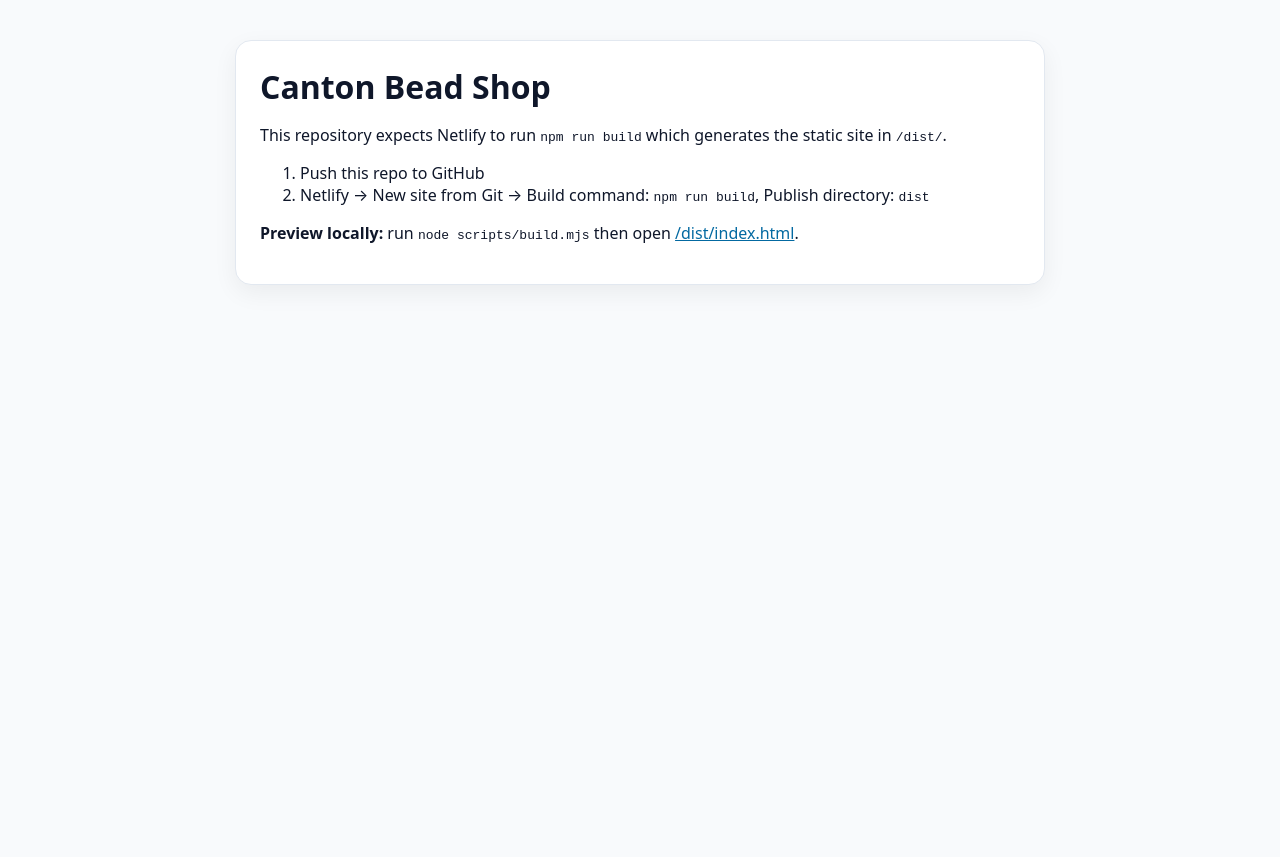
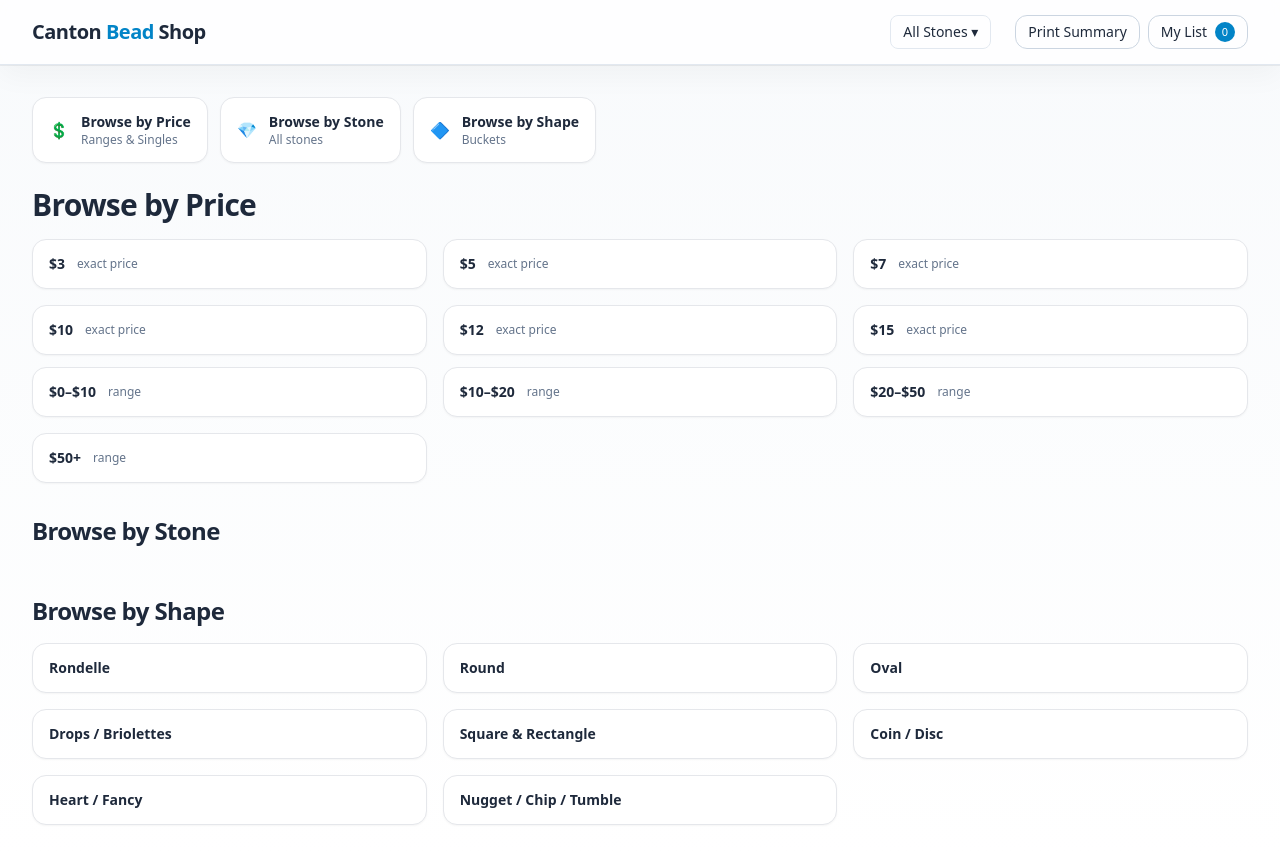
Before and after one commit to kakadgreat/bead-storefront, a website: page index.html in a window 1280 px wide. Before the commit the page ends 800 px from the top, so only its background shows below. Drawn offline with nearby package versions, Linux system fonts and the light colour scheme.

Commit message:
Add files via upload

```diff
--- a/index.html
+++ b/index.html
@@ -1,35 +1,72 @@
-<!doctype html>
+<!DOCTYPE html>
 <html lang="en">
 <head>
   <meta charset="utf-8">
-  <meta name="viewport" content="width=device-width,initial-scale=1">
-  <title>Canton Bead Shop</title>
-  <style>body{font-family:system-ui,-apple-system,Segoe UI,Roboto,Inter,Arial,sans-serif;padding:2rem;color:#0f172a;background:#f8fafc} .box{max-width:760px;margin:0 auto;background:#fff;border:1px solid #e2e8f0;border-radius:16px;padding:24px;box-shadow:0 8px 24px rgba(2,6,23,.06)} a{color:#0369a1}</style>
-  <script>
-    // If this is running locally (or in a repo), this page is just a helper.
-    // On Netlify, the real site is built to /dist/ by "npm run build".
-    // Try redirecting to /dist/ if it exists.
-    (function(){
-      var tryDist = function(){
-        var probe = new Image();
-        probe.onload = function(){ location.href = "./dist/"; };
-        probe.onerror = function(){ /* stay */ };
-        probe.src = "./dist/assets/css/extra.css";
-      };
-      if (document.readyState !== "loading") tryDist();
-      else document.addEventListener("DOMContentLoaded", tryDist);
-    })();
-  </script>
+  <meta name="viewport" content="width=device-width, initial-scale=1">
+  <title>Canton Bead Shop – Browse</title>
+  <link href="https://fonts.googleapis.com/css2?family=Inter:wght@400;500;600;700&display=swap" rel="stylesheet">
+  <script src="https://cdn.tailwindcss.com"></script>
+  <link rel="stylesheet" href="/assets/css/extra.css">
 </head>
-<body>
-  <div class="box">
-    <h1 style="margin:0 0 8px 0;">Canton Bead Shop</h1>
-    <p>This repository expects Netlify to run <code>npm run build</code> which generates the static site in <code>/dist/</code>.</p>
-    <ol>
-      <li>Push this repo to GitHub</li>
-      <li>Netlify &rarr; New site from Git &rarr; Build command: <code>npm run build</code>, Publish directory: <code>dist</code></li>
-    </ol>
-    <p><strong>Preview locally:</strong> run <code>node scripts/build.mjs</code> then open <a href="./dist/">/dist/index.html</a>.</p>
+<body class="bg-white text-slate-800">
+<header class="sticky top-0 z-40 bg-white/80 backdrop-blur border-b border-slate-200">
+  <div class="mx-auto max-w-7xl px-4 sm:px-6 lg:px-8 h-16 flex items-center justify-between">
+    <a href="/" class="text-xl font-bold tracking-tight">Canton <span class="text-sky-600">Bead</span> Shop</a>
+    <nav class="hidden md:flex flex-1 items-center mx-6 chip-row gap-3">
+      <div class="relative group ml-auto">
+        <button class="px-3 py-1.5 rounded-lg border border-slate-200 hover:bg-slate-50 whitespace-nowrap text-sm">All Stones ▾</button>
+        <div class="mega hidden group-hover:block"><div class="mega-inner">
+          <!-- Stone links injected here -->
+        </div></div>
+      </div>
+    </nav>
+    <div class="flex items-center gap-2">
+      <button id="printSummaryHeader" class="hidden sm:inline-flex rounded-xl border border-slate-300 px-3 py-1.5 text-sm hover:bg-slate-50">Print Summary</button>
+      <button id="openList" class="relative inline-flex items-center rounded-xl border border-slate-300 px-3 py-1.5 text-sm font-medium hover:bg-slate-50">
+        My List <span id="listCount" class="ml-2 inline-flex items-center justify-center w-5 h-5 rounded-full bg-sky-600 text-white text-[11px]">0</span>
+      </button>
+    </div>
   </div>
+</header>
+<main>
+<section class="mx-auto max-w-7xl px-4 sm:px-6 lg:px-8 py-8">
+  <div class="flex gap-3 mb-6">
+    <a href="#price" class="stone-pill"><span>💲</span><div><div class="text-sm font-semibold">Browse by Price</div><div class="text-xs text-slate-500">Ranges & Singles</div></div></a>
+    <a href="#stone" class="stone-pill"><span>💎</span><div><div class="text-sm font-semibold">Browse by Stone</div><div class="text-xs text-slate-500">All stones</div></div></a>
+    <a href="#shape" class="stone-pill"><span>🔷</span><div><div class="text-sm font-semibold">Browse by Shape</div><div class="text-xs text-slate-500">Buckets</div></div></a>
+  </div>
+  <h1 id="price" class="text-2xl sm:text-3xl font-bold tracking-tight mb-4">Browse by Price</h1>
+  <div class="grid-3">
+    <a class="stone-pill" href="/price/exact/3/"><div class="text-sm font-semibold">$3</div><div class="text-xs text-slate-500">exact price</div></a>
+    <a class="stone-pill" href="/price/exact/5/"><div class="text-sm font-semibold">$5</div><div class="text-xs text-slate-500">exact price</div></a>
+    <a class="stone-pill" href="/price/exact/7/"><div class="text-sm font-semibold">$7</div><div class="text-xs text-slate-500">exact price</div></a>
+    <a class="stone-pill" href="/price/exact/10/"><div class="text-sm font-semibold">$10</div><div class="text-xs text-slate-500">exact price</div></a>
+    <a class="stone-pill" href="/price/exact/12/"><div class="text-sm font-semibold">$12</div><div class="text-xs text-slate-500">exact price</div></a>
+    <a class="stone-pill" href="/price/exact/15/"><div class="text-sm font-semibold">$15</div><div class="text-xs text-slate-500">exact price</div></a>
+  </div>
+  <div class="grid-3 mt-3">
+    <a class="stone-pill" href="/price/0-10/"><div class="text-sm font-semibold">$0–$10</div><div class="text-xs text-slate-500">range</div></a>
+    <a class="stone-pill" href="/price/10-20/"><div class="text-sm font-semibold">$10–$20</div><div class="text-xs text-slate-500">range</div></a>
+    <a class="stone-pill" href="/price/20-50/"><div class="text-sm font-semibold">$20–$50</div><div class="text-xs text-slate-500">range</div></a>
+    <a class="stone-pill" href="/price/50-999/"><div class="text-sm font-semibold">$50+</div><div class="text-xs text-slate-500">range</div></a>
+  </div>
+  <h2 id="stone" class="text-2xl font-bold tracking-tight mt-8 mb-4">Browse by Stone</h2>
+  <div class="grid-3">
+    <!-- stone tiles populated in build -->
+  </div>
+  <h2 id="shape" class="text-2xl font-bold tracking-tight mt-8 mb-4">Browse by Shape</h2>
+  <div class="grid-3">
+    <a class="stone-pill" href="/shape/rondelle/"><div class="text-sm font-semibold">Rondelle</div></a>
+    <a class="stone-pill" href="/shape/round/"><div class="text-sm font-semibold">Round</div></a>
+    <a class="stone-pill" href="/shape/oval/"><div class="text-sm font-semibold">Oval</div></a>
+    <a class="stone-pill" href="/shape/drops-briolettes/"><div class="text-sm font-semibold">Drops / Briolettes</div></a>
+    <a class="stone-pill" href="/shape/square-rectangle/"><div class="text-sm font-semibold">Square & Rectangle</div></a>
+    <a class="stone-pill" href="/shape/coin-disc/"><div class="text-sm font-semibold">Coin / Disc</div></a>
+    <a class="stone-pill" href="/shape/heart-fancy/"><div class="text-sm font-semibold">Heart / Fancy</div></a>
+    <a class="stone-pill" href="/shape/nugget-chip-tumble/"><div class="text-sm font-semibold">Nugget / Chip / Tumble</div></a>
+  </div>
+</section>
+</main>
+<script src="/assets/js/app.js"></script>
 </body>
 </html>
```
